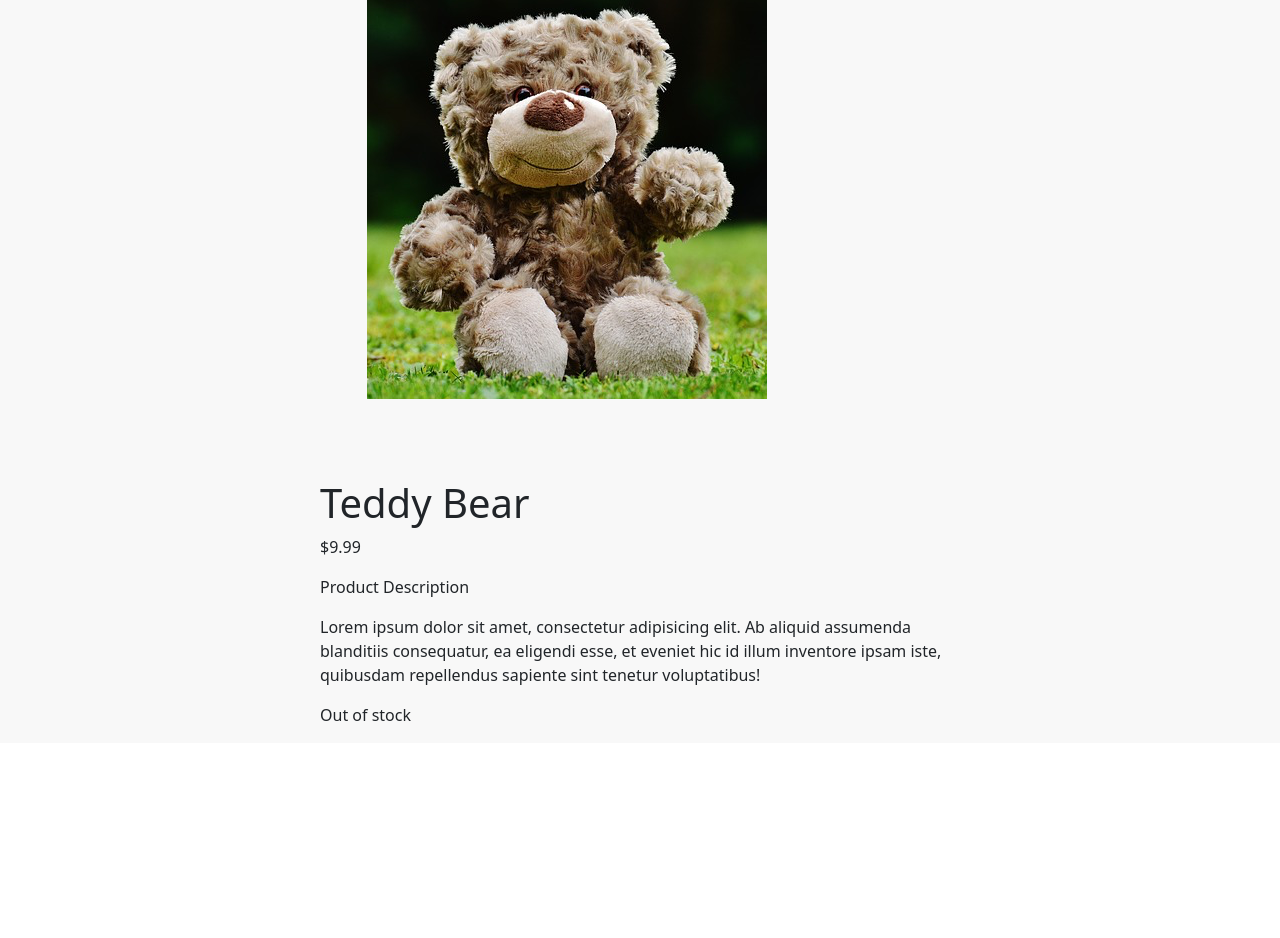
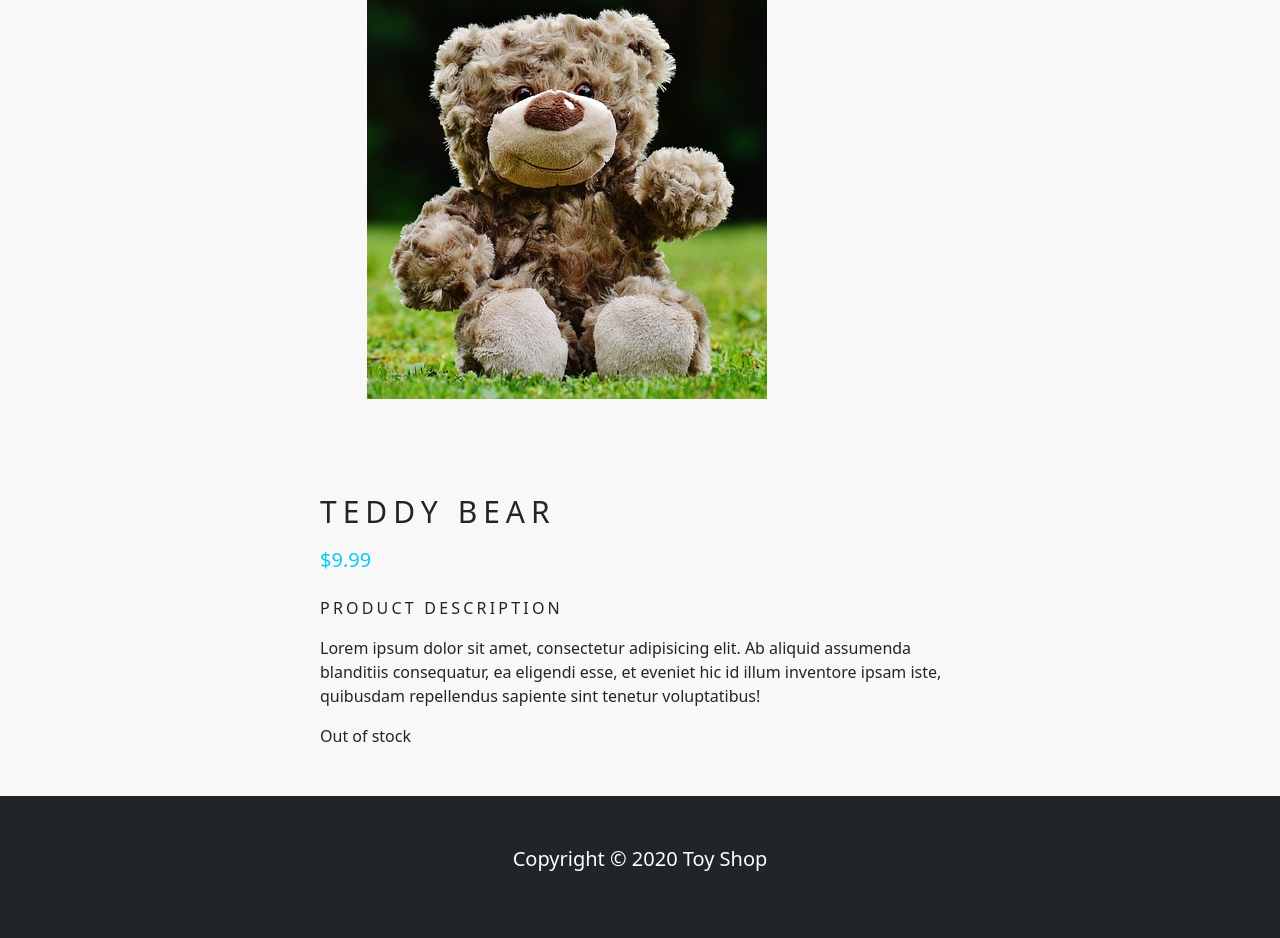
Before and after one commit to mishapravdiuk/ecommerceproject, a Django app: template shop/templates/product.html in a window 1280 px wide. Shown: the part 195-1133 px from the top of the page. Before the commit the page ends 916 px from the top, so only its background shows below. Run offline with Django 4.2, Linux system fonts and the light colour scheme; the template is opened without the code that fills it, so the values that code supplies are empty; parts of the project's set-up code (start-up, migrations or seed data) failed here and were passed over.

Commit message:
Add footer

```diff
--- a/ecommerceproject/static/css/base.css
+++ b/ecommerceproject/static/css/base.css
@@ -2,10 +2,20 @@ body {
     background: #F8F8F8;
 }
 
-.product-title {
+.product_title {
     font-size: 30px;
     text-transform: uppercase;
     letter-spacing: .2em;
     padding-top: 15px;
     padding-bottom: 10px;
 }
+
+.product_text {
+    padding-right: 20px;
+}
+
+.product_desc {
+    font-size: 16px;
+    text-transform: uppercase;
+    letter-spacing: .2em;
+}
--- /dev/null
+++ b/shop/templates/footer.html
@@ -0,0 +1,5 @@
+<footer class="bg-dark text-white mt-5 p-5">
+    <div class="container">
+        <p class="lead text-center">Copyright &copy; 2020 Toy Shop</p>
+    </div>
+</footer>
--- /dev/null
+++ b/shop/templates/navbar.html
@@ -0,0 +1,28 @@
+<nav class="navbar navbar-expand-md navbar-light bg-dark">
+    <a href="#" class="navbar-brand"><span class="material-icons material-icons md-48 text-success">store</span></a>
+    <button class="navbar-toggler bg-light" data-bs-toggle="collapse" data-bs-target="#navbar"><span class="navbar-toggler-icon"></span></button>
+    <div id="navbar" class="collapse navbar-collapse justify-content-between">
+    <ul class="navbar-nav" >
+        <li class="nav-item dropdown"><a class="nav-link text-light text-uppercase font_weight-bold px-3 dropdown-toggle" data-bs-toggle="dropdown" href="">Categories</a>
+        <div class="dropdown-menu"  >
+            <a class="dropdown-item" href="#">Category 1</a>
+            <a class="dropdown-item" href="#">Category 2</a>
+            <a class="dropdown-item" href="#">Category 3</a>
+            <a class="dropdown-item" href="#">Category 4</a>
+            <a class="dropdown-item" href="#">Category 5</a>
+        </div>
+        </li>
+        <li class="nav-item"><a href="" class="nav-link text-light text-uppercase font_weight-bold px-3">Contacts</a></li>
+        <li class="nav-item"><a href="" class="nav-link text-light text-uppercase font_weight-bold px-3">About</a></li>
+    </ul>
+
+    <form class="form-inline">
+        <div class="input-group">
+          <input type="text" placeholder="Search">
+          <div>
+            <button class="btn-success"><span class="material-icons md-24">search</span></button>
+          </div>
+        </div>
+    </form>
+    </div>
+</nav>
--- a/shop/templates/product.html
+++ b/shop/templates/product.html
@@ -15,7 +15,7 @@
     <div class="col-10 mx-auto col-md-6 my-3">
         <div>
             <h1 class="product_title">Teddy Bear</h1>
-            <p>$9.99</p>
+            <h5 class="text-info font-italic mb-4">$9.99</h5>
             <p class="product_desc">Product Description</p>
             <p class="text-justify product-text">Lorem ipsum dolor sit amet, consectetur adipisicing elit. Ab aliquid assumenda blanditiis consequatur, ea eligendi esse, et eveniet hic id illum inventore ipsam iste, quibusdam repellendus sapiente sint tenetur voluptatibus!</p>
             <p class="text-justify product-text">Out of stock</p>
```
Also changed, not shown: shop/templates/base.html (+4 -28 lines).
